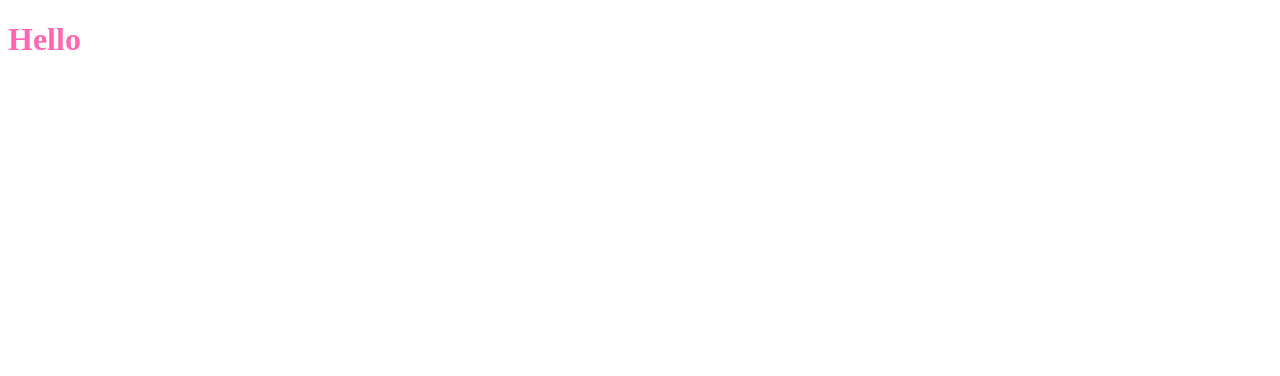
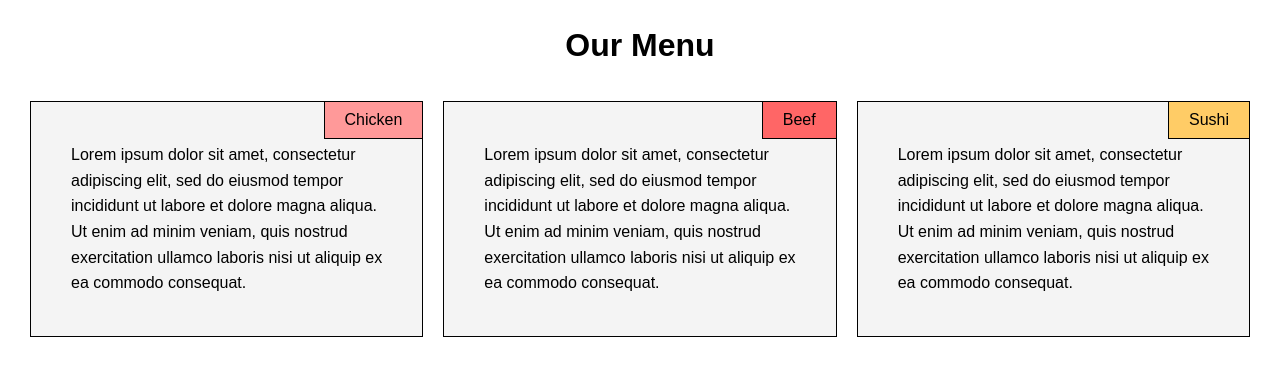
Before and after one commit to 1Subhashree0/Frontend, a plain HTML site: page index.html in a window 1280 px wide. Drawn offline with Linux system fonts and the light colour scheme.

Commit message:
assignment completed

```diff
--- a/index.html
+++ b/index.html
@@ -7,7 +7,25 @@
 	<link rel="stylesheet" type="text/css" href="style.css">
 </head>
 <body>
-	<h1>Hello</h1>
+	<header>
+	<h1>Our Menu</h1>
+    </header>
+	<main>
+
+
+		<div class="section" id="chicken">
+      <div class="section-title">Chicken</div>
+      <p>Lorem ipsum dolor sit amet, consectetur adipiscing elit, sed do eiusmod tempor incididunt ut labore et dolore magna aliqua. Ut enim ad minim veniam, quis nostrud exercitation ullamco laboris nisi ut aliquip ex ea commodo consequat.</p>
+    </div>
+    <div class="section" id="beef">
+      <div class="section-title">Beef</div>
+      <p>Lorem ipsum dolor sit amet, consectetur adipiscing elit, sed do eiusmod tempor incididunt ut labore et dolore magna aliqua. Ut enim ad minim veniam, quis nostrud exercitation ullamco laboris nisi ut aliquip ex ea commodo consequat.</p>
+    </div>
+    <div class="section" id="sushi">
+      <div class="section-title">Sushi</div>
+      <p>Lorem ipsum dolor sit amet, consectetur adipiscing elit, sed do eiusmod tempor incididunt ut labore et dolore magna aliqua. Ut enim ad minim veniam, quis nostrud exercitation ullamco laboris nisi ut aliquip ex ea commodo consequat.</p>
+    </div>
+</main>
 
 </body>
 </html>
--- a/style.css
+++ b/style.css
@@ -1,3 +1,74 @@
-h1{
-	color: hotpink;
+* {
+  box-sizing: border-box;
+  margin: 0;
+  padding: 0;
 }
+
+body {
+  font-family: Arial, sans-serif;
+  line-height: 1.6;
+  padding: 20px;
+}
+
+header {
+  text-align: center;
+  margin-bottom: 20px;
+}
+
+main {
+  display: flex;
+  flex-wrap: wrap;
+  justify-content: space-between;
+}
+
+.section {
+  border: 1px solid black;
+  background-color: #f4f4f4;
+  padding: 40px;
+  margin: 10px;
+  position: relative;
+  flex: 1;
+  min-width: 200px;
+}
+
+.section-title {
+  background-color: #ffcccb;
+  border: 1px solid black;
+  padding: 5px 20px;
+  position: absolute;
+  top: -1px;
+  right: -1px;
+}
+
+#chicken .section-title {
+  background-color: #ff9999;
+}
+
+#beef .section-title {
+  background-color: #ff6666;
+}
+
+#sushi .section-title {
+  background-color: #ffcc66;
+}
+
+@media (min-width: 992px) {
+  .section {
+    width: 30%;
+  }
+}
+
+@media (min-width: 768px) and (max-width: 991px) {
+  .section {
+    width: 45%;
+  }
+  .section:nth-child(3) {
+    width: 100%;
+  }
+}
+
+@media (max-width: 767px) {
+  .section {
+    width: 100%;
+  }
+}
```
